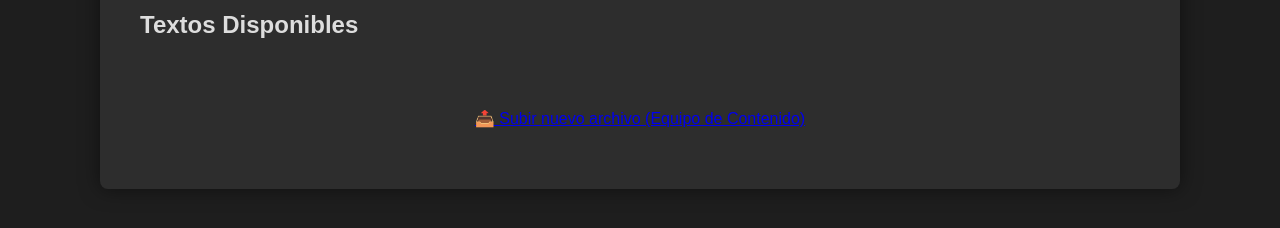
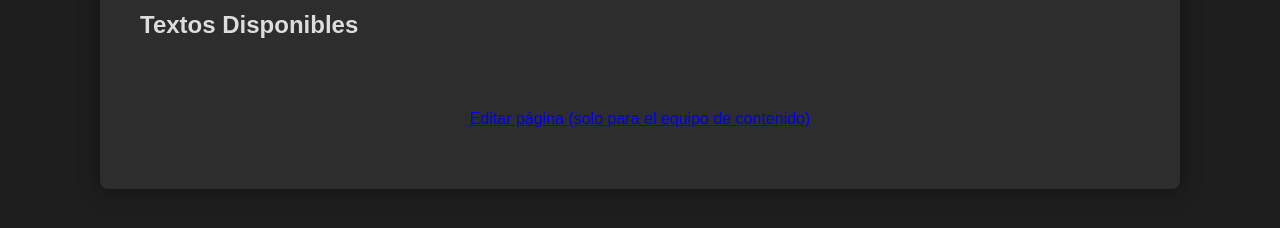
Before and after one commit to intcomden/internationalist-library, a Jekyll site: the page built from es/index.html, in a window 1280 px wide. Shown: the part 271-499 px from the top of the page. Built offline with Jekyll 4.4.1, drawn with Linux system fonts in a browser that asks for light colours.

Commit message:
Update index.html

```diff
--- a/es/index.html
+++ b/es/index.html
@@ -26,5 +26,5 @@ language: es
 {% endfor %}
 
 <p style="text-align: center; margin-top: 60px;">
-  <a href="{{ site.baseurl }}/admin/upload.html" target="_blank">📤 Subir nuevo archivo (Equipo de Contenido)</a>
+  <a href="{{ site.baseurl }}/admin/upload.html" target="_blank">Editar página (solo para el equipo de contenido)</a>
 </p>
```
